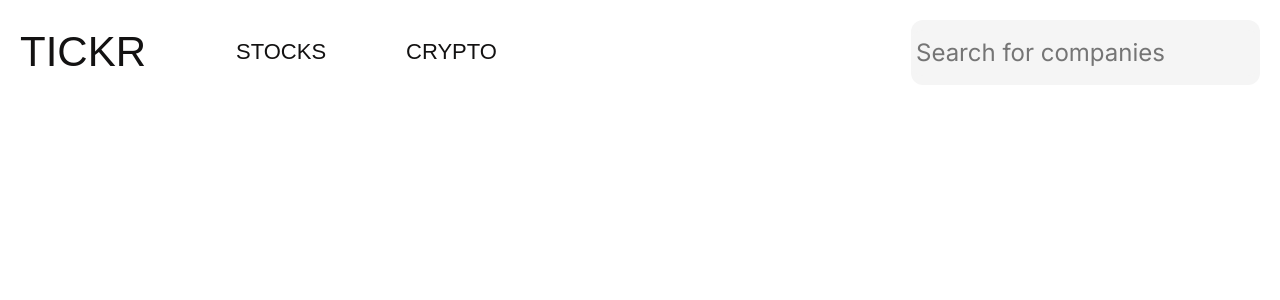
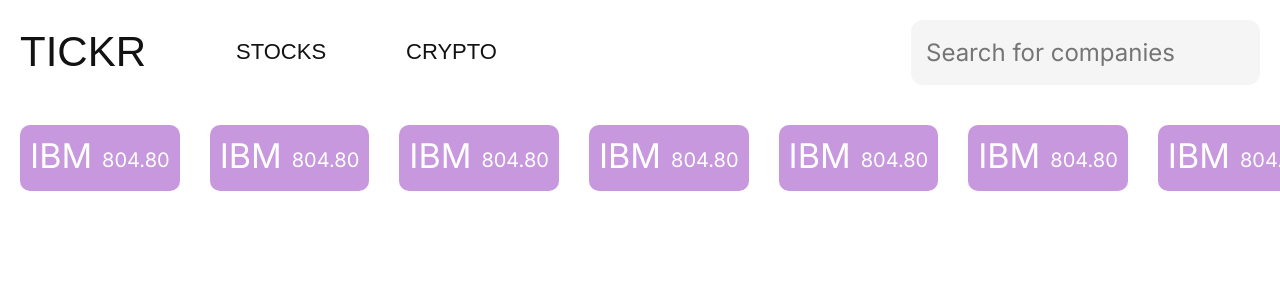
Before and after one commit to pilahr/stocks-crypto-tracker, a React (Create React App) app: page /stock in a window 1280 px wide. Shown: the top 300 px of the page. Built offline with nearby package versions, Linux system fonts and the light colour scheme; a web font is replaced by a local one.

Commit message:
Stock Item created within StocksBar component

```diff
--- a/src/components/SearchBar/SearchBar.scss
+++ b/src/components/SearchBar/SearchBar.scss
@@ -17,8 +17,6 @@
   &__input {
     width: 349px;
     height: 46px;
-    // top: 29px;
-    // left: 1334px;
     border-radius: 12px;
     border: none;
     background-color: $color-search-bar-bg;
@@ -26,6 +24,6 @@
     font-weight: 100;
     font-size: 24px;
     line-height: 29.05;
-    padding-left: 5px;
+    padding-left: 15px;
   }
 }
--- /dev/null
+++ b/src/components/StockItem/StockItem.jsx
@@ -0,0 +1,15 @@
+import React from "react";
+import "./StockItem.scss";
+
+const StockItem = () => {
+  return (
+    <div className="stockItem">
+      <div className="stockItem__wrap">
+        <h3 className="stockItem__wrap--h3">IBM</h3>
+        <h6 className="stockItem__wrap--h6">804.80</h6>
+      </div>
+    </div>
+  );
+};
+
+export default StockItem;
--- /dev/null
+++ b/src/components/StockItem/StockItem.scss
@@ -0,0 +1,35 @@
+@use "../../styles/main" as *;
+@use "../../styles/variables" as *;
+
+.stockItem {
+  background-color: $color-purple;
+  border-radius: 10px;
+  padding: 10px;
+  width: 214px;
+  height: 66px;
+
+  &__wrap {
+    display: flex;
+    align-items: center;
+    gap: 10px;
+
+    &--h3 {
+      font-family: "Inter";
+      color: $text-white;
+      font-size: 34px;
+      font-weight: 500;
+      line-height: 41.15px;
+      text-align: center;
+    }
+
+    &--h6 {
+      font-family: "Inter";
+      color: $text-white;
+      font-size: 20px;
+      font-weight: 500;
+      line-height: 24.2px;
+      text-align: center;
+      padding-top: 10px;
+    }
+  }
+}
--- /dev/null
+++ b/src/components/StocksBar/StocksBar.jsx
@@ -0,0 +1,25 @@
+import React from "react";
+import "./StocksBar.scss";
+import StockItem from "../StockItem/StockItem";
+
+const StocksBar = () => {
+  return (
+    <div className="stocks-bar">
+      <StockItem />
+      <StockItem />
+      <StockItem />
+      <StockItem />
+      <StockItem />
+      <StockItem />
+      <StockItem />
+      <StockItem />
+      <StockItem />
+      <StockItem />
+      <StockItem />
+      <StockItem />
+      <StockItem />
+    </div>
+  );
+};
+
+export default StocksBar;
--- /dev/null
+++ b/src/components/StocksBar/StocksBar.scss
@@ -0,0 +1,11 @@
+@use "../../styles/main" as *;
+@use "../../styles/variables" as *;
+
+.stocks-bar {
+    display: flex;
+    overflow-x: scroll;
+    gap: 30px;
+    padding: 20px;
+    height: 126px;
+    width: 100%;
+}
--- a/src/pages/Stock/Stock.jsx
+++ b/src/pages/Stock/Stock.jsx
@@ -2,13 +2,18 @@ import React from "react";
 import "./Stock.scss";
 import TopNav from "../../components/TopNav/TopNav";
 import SearchBar from "../../components/SearchBar/SearchBar";
+import StocksBar from "../../components/StocksBar/StocksBar";
 
 const Stock = () => {
   return (
     <div className="stock-page">
       <div className="stock-page__topNav">
-        <TopNav page="others" textColor="black" textColor2="black"/>
+        <TopNav page="others" textColor="black" textColor2="black" />
         <SearchBar />
+      </div>
+
+      <div>
+        <StocksBar />
       </div>
     </div>
   );
```
